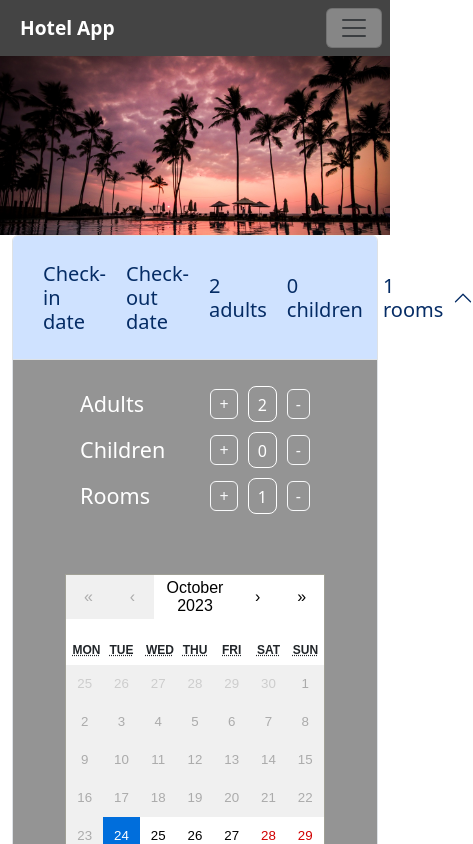
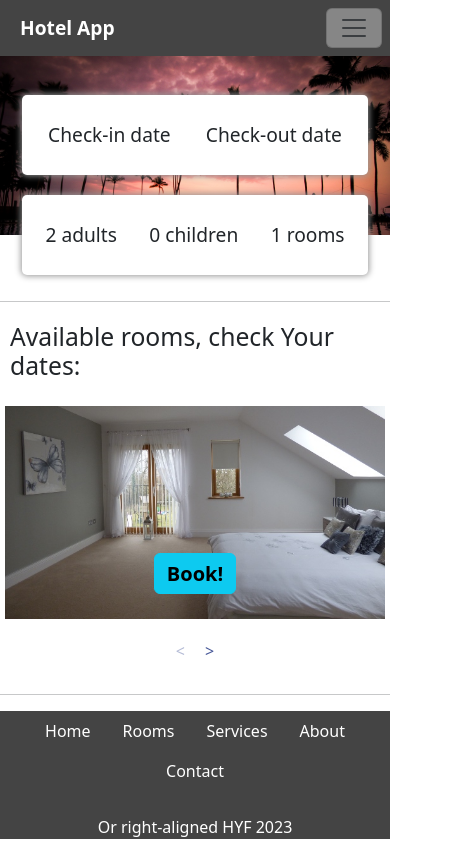
Before and after one commit to ValentynGenkin/Graduation_project_hotel_app, a React app in the folder client/: page / in a window 390 px wide. Shown: the top 844 px of the page, 473 px wide, since content can reach past the window. Built offline with nearby package versions, Linux system fonts and the light colour scheme.

Commit message:
finished search block

```diff
--- a/client/src/components/CSS/RoomSearchBlock.css
+++ b/client/src/components/CSS/RoomSearchBlock.css
@@ -1,14 +1,9 @@
 .search-block-container {
-  /* position: absolute; */
   padding: 0;
   display: flex;
   flex-wrap: wrap;
   justify-content: center;
   align-items: center;
-  gap: 50px;
-  top: 15%;
-  left: 0;
-  right: 0;
   width: 80%;
 }
 
@@ -18,10 +13,7 @@
 }
 
 .search-options {
-  width: 250px;
-}
-.search-options p {
-  color: white;
+  margin: 15px;
 }
 
 .search-options-counter {
@@ -38,22 +30,88 @@
   margin: auto 10px;
   text-align: center;
   line-height: 36px;
-  color: white;
+  /* color: white; */
 }
 
 .search-dates p {
   margin: 10px;
+  font-size: 1.2rem;
 }
 
 .search-dates {
   display: flex;
-
+  align-items: center;
   justify-content: space-evenly;
+  width: 35rem;
+  height: 5rem;
+  border: 1px solid rgba(0, 0, 0, 0);
+  box-shadow: 0 0 6px 1px rgb(150, 150, 150);
+  background-color: white;
+  border-radius: 5px;
+  overflow: hidden;
+  margin: 10px;
 }
 .counter-btn {
   padding: 2px 8px;
 }
 
 .accordion-body {
-  background-color: rgba(0, 0, 0, 0.419);
+  /* background-color: rgba(0, 0, 0, 0.419); */
 }
+
+.accordion-button {
+  display: flex;
+  flex-wrap: wrap;
+  justify-content: center;
+  padding: 0;
+}
+.accordion-button::after {
+  display: none;
+}
+
+.accordion-button:not(.collapsed) {
+  background-color: transparent;
+  box-shadow: none;
+  color: none;
+}
+
+.accordion-button.collapsed {
+  background-color: transparent;
+  box-shadow: none;
+  color: none;
+}
+
+.accordion-item {
+  border: none;
+}
+.search-accordion-container {
+  margin-top: -150px;
+  margin-bottom: 75px;
+}
+.search-btn-block {
+  width: 100%;
+  text-align: center;
+}
+.search-btn {
+  margin-top: 30px;
+  width: 20%;
+  min-width: 150px;
+}
+
+@media screen and (max-width: 1400px) {
+  .search-dates {
+    width: 30rem;
+  }
+}
+
+@media screen and (max-width: 1200px) {
+  .search-dates {
+    width: 28rem;
+  }
+}
+
+@media screen and (max-width: 991px) {
+  .search-accordion-container {
+    margin-bottom: 15px;
+  }
+}
--- a/client/src/components/RoomSearchBlock.jsx
+++ b/client/src/components/RoomSearchBlock.jsx
@@ -40,30 +40,24 @@ const RoomSearchBlock = () => {
   }, [value]);
 
   return (
-    <Container>
-      <Accordion defaultActiveKey="0">
+    <Container className="search-accordion-container">
+      <Accordion>
         <Accordion.Item eventKey="0">
-          <Accordion.Header>
+          <Accordion.Header className="header">
             <div className="search-dates">
-              <p className="h5">
-                {" "}
-                {value.length === 2 ? date[0] : "Check-in date"}{" "}
-              </p>
-              <p className="h5">
-                {" "}
-                {value.length === 2 ? date[1] : "Check-out date"}{" "}
-              </p>
+              <p>{value.length === 2 ? date[0] : "Check-in date"} </p>
+              <p>{value.length === 2 ? date[1] : "Check-out date"} </p>
             </div>
             <div className="search-dates">
-              <p className="h5">
+              <p>
                 <span>{adult}</span> adults
               </p>
 
-              <p className="h5">
+              <p>
                 <span>{childe}</span> children
               </p>
 
-              <p className="h5">
+              <p>
                 <span>{room}</span> rooms
               </p>
             </div>
@@ -76,7 +70,7 @@ const RoomSearchBlock = () => {
 
                   <Button
                     className="counter-btn"
-                    variant="outline-light"
+                    variant="outline-secondary"
                     onClick={() => {
                       increment(setAdult, adult);
                     }}
@@ -86,7 +80,7 @@ const RoomSearchBlock = () => {
                   <span className="counter">{adult}</span>
                   <Button
                     className="counter-btn"
-                    variant="outline-light"
+                    variant="outline-secondary"
                     onClick={() => {
                       decrement(setAdult, adult);
                     }}
@@ -99,7 +93,7 @@ const RoomSearchBlock = () => {
 
                   <Button
                     className="counter-btn"
-                    variant="outline-light"
+                    variant="outline-secondary"
                     onClick={() => {
                       increment(setChilde, childe);
                     }}
@@ -109,7 +103,7 @@ const RoomSearchBlock = () => {
                   <span className="counter">{childe}</span>
                   <Button
                     className="counter-btn"
-                    variant="outline-light"
+                    variant="outline-secondary"
                     onClick={() => {
                       decrement(setChilde, childe);
                     }}
@@ -122,7 +116,7 @@ const RoomSearchBlock = () => {
 
                   <Button
                     className="counter-btn"
-                    variant="outline-light"
+                    variant="outline-secondary"
                     onClick={() => {
                       increment(setRoom, room);
                     }}
@@ -132,7 +126,7 @@ const RoomSearchBlock = () => {
                   <span className="counter">{room}</span>
                   <Button
                     className="counter-btn"
-                    variant="outline-light"
+                    variant="outline-secondary"
                     onClick={() => {
                       decrement(setRoom, room);
                     }}
@@ -151,8 +145,16 @@ const RoomSearchBlock = () => {
                 minDetail={"year"}
                 locale={"en-EN"}
               />
-              <Button variant="light">Search</Button>
             </Container>
+            <div className="search-btn-block">
+              <Button
+                className="search-btn"
+                variant="outline-success"
+                size="lg"
+              >
+                Search
+              </Button>
+            </div>
           </Accordion.Body>
         </Accordion.Item>
       </Accordion>
```
